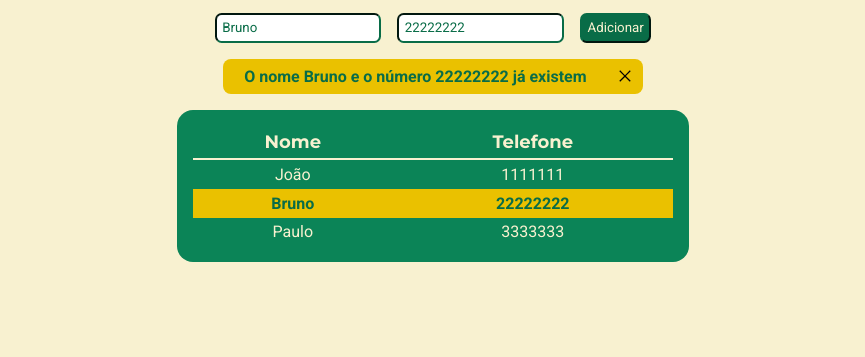
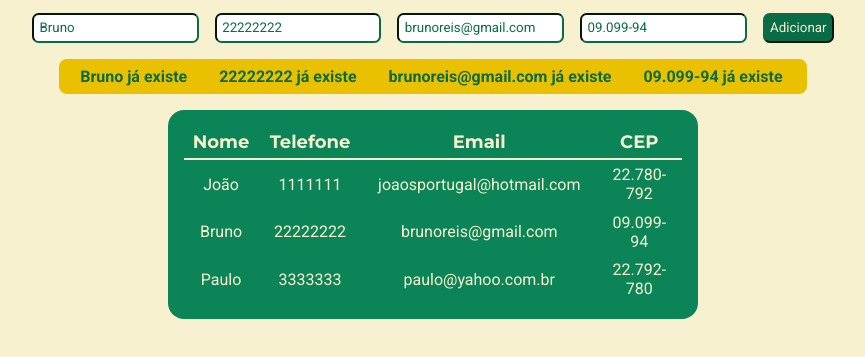
Before and after one commit to joaosportugal/newContactBook, a plain HTML site: page index.html in a window 1280 px wide. Both pictures are taken after a click on the button "Adicionar". Shown: the part 135-492 px from the top of the page, without its empty margins (207-1072 px from the left). Drawn offline with Linux system fonts and the light colour scheme.

Commit message:
redução e otimização da escrita das funções

```diff
--- a/index.html
+++ b/index.html
@@ -21,6 +21,8 @@
         <form action="">
             <input id="name" type="text" required placeholder="Nome do Contato" value="Bruno">
             <input id="number" type="number" required placeholder="Telefone" value="22222222">
+            <input id="email" type="email" required placeholder="E-mail" value="brunoreis@gmail.com">
+            <input id="cep" type="text" required placeholder="Telefone" value="09.099-94">
             <button id="submitButton" type="button">Adicionar</button>
         </form>
 
@@ -36,6 +38,8 @@
                 <tr>
                     <th>Nome</th>
                     <th>Telefone</th>
+                    <th>Email</th>
+                    <th>CEP</th>
                 </tr>
             </thead>
 
@@ -43,6 +47,6 @@
             </tbody>
         </table>
     </div>
-    <script src="./main.js"></script>
+    <script src="./newMain.js"></script>
 </body>
 </html>
--- /dev/null
+++ b/newMain.js
@@ -0,0 +1,116 @@
+let contacts = [];
+
+function getValue(fieldName) {
+    return document.getElementById(fieldName).value;
+}
+
+function getNewContact() {
+    const newContact = {
+        name: getValue('name'),
+        number: getValue('number'),
+        email: getValue('email'),
+        cep: getValue('cep')
+    }
+    return newContact
+}
+
+function validate(newContact) {
+    const validationResult = {};
+    contacts.forEach(contact => {
+        for (const prop in newContact) {
+            if (contact[prop] === newContact[prop]) {
+                validationResult[`${prop}Error`] = newContact[prop];
+            }
+        }
+    })
+    return validationResult
+}
+
+function addNewContact() {
+    const newContact = getNewContact();
+    const validationResult = validate(newContact);
+
+    if (Object.keys(validationResult).length === 0) {
+        contacts.push(newContact);
+        showMessage(successMessage);
+    } else {
+        showMessage(validationResult);
+    }
+}
+function generateMessage(validation) {
+    const errorMessages = [];
+    for (const error in validation) {
+        errorMessages.push(`${validation[error]} já existe`);
+    }
+    return errorMessages
+}
+
+function showMessage(message) {
+    const allMessages = generateMessage(message);
+    const messagesDisplay = document.getElementById('messagesDisplay');
+    messagesDisplay.style.display = "flex";
+    for (let i = 0; i < allMessages.length; i++) {
+        messagesDisplay.innerHTML += `<p class="message">${allMessages[i]}</p>`;
+        console.log(allMessages[i]);
+    }
+
+}
+
+// function printMessage(message) {
+//     const messagesDisplay = document.getElementById('messagesDisplay');
+//     const closeButtonId = 'closeButton';
+//     messagesDisplay.innerHTML +=
+//     `<p class="message">${message}</p>
+//     <button id="${closeButtonId}">
+//     <img src="./icons/close_button.svg" alt="Fechar Mensagem">
+//     </button>`
+//     messagesDisplay.style.display = "flex";
+// }
+
+function loadContacts() {
+    contacts = [
+        {
+            name: "João",
+            number: "1111111",
+            email: "joaosportugal@hotmail.com",
+            cep: "22.780-792"
+        },
+        {
+            name: "Bruno",
+            number: "22222222",
+            email: 'brunoreis@gmail.com',
+            cep: '09.099-94'
+        },
+        {
+            name: "Paulo",
+            number: "3333333",
+            email: 'paulo@yahoo.com.br',
+            cep: '22.792-780'
+        },
+    ];
+}
+
+function renderTable(contacts) {
+    const contactList = document.getElementById('bodyTable');
+    contactList.innerHTML = "";
+    contacts.forEach(
+        ({ name, number, email, cep }) => {
+            contactList.innerHTML +=
+                `<tr class= "contact">
+                        <td class= "name">${name}</td>
+                        <td class= "number">${number}</td>
+                        <td class= "number">${email}</td>
+                        <td class= "number">${cep}</td>
+                    </tr>`;
+        }
+    )
+}
+
+function addSubmitButtonListener() {
+    const submitButton = document.getElementById('submitButton');
+    submitButton.addEventListener('click', addNewContact);
+}
+
+loadContacts();
+renderTable(contacts);
+addSubmitButtonListener();
```
